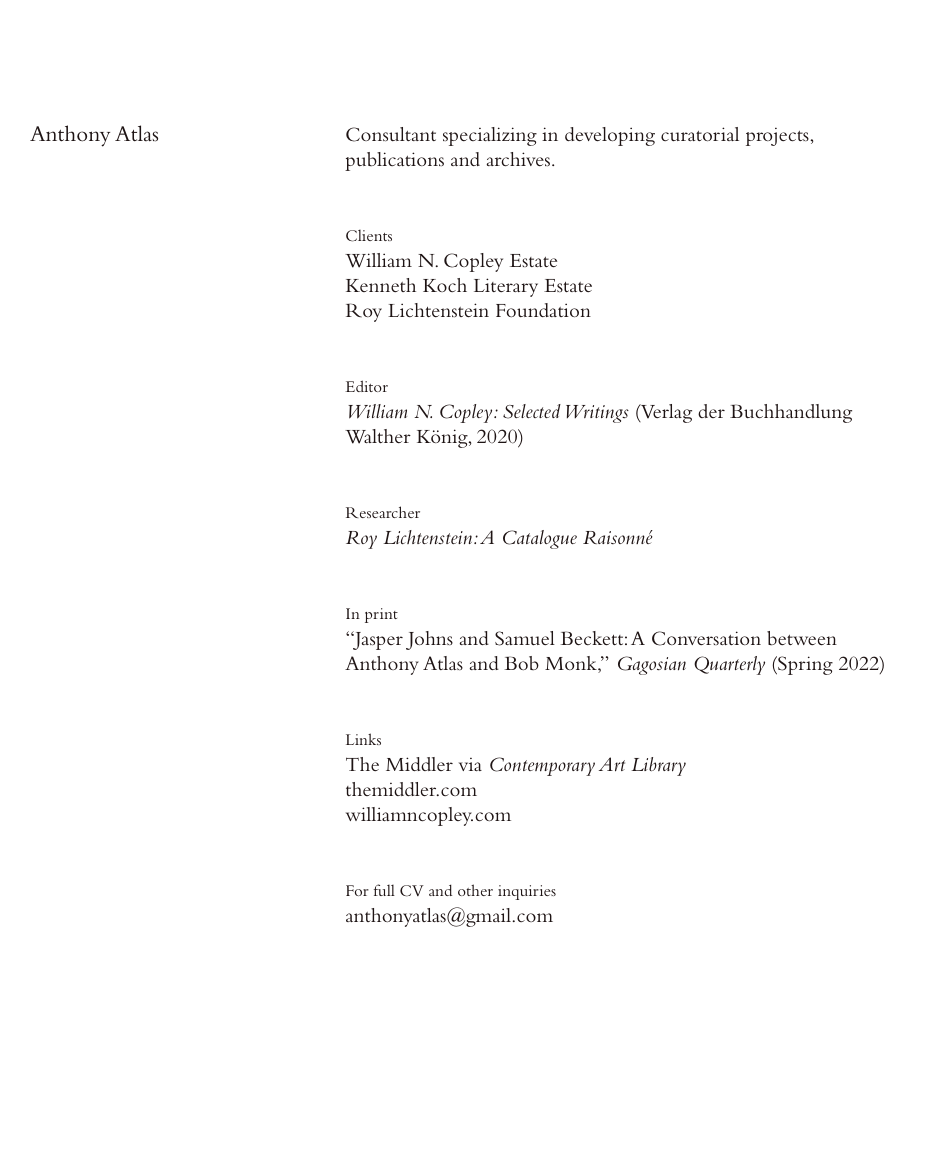
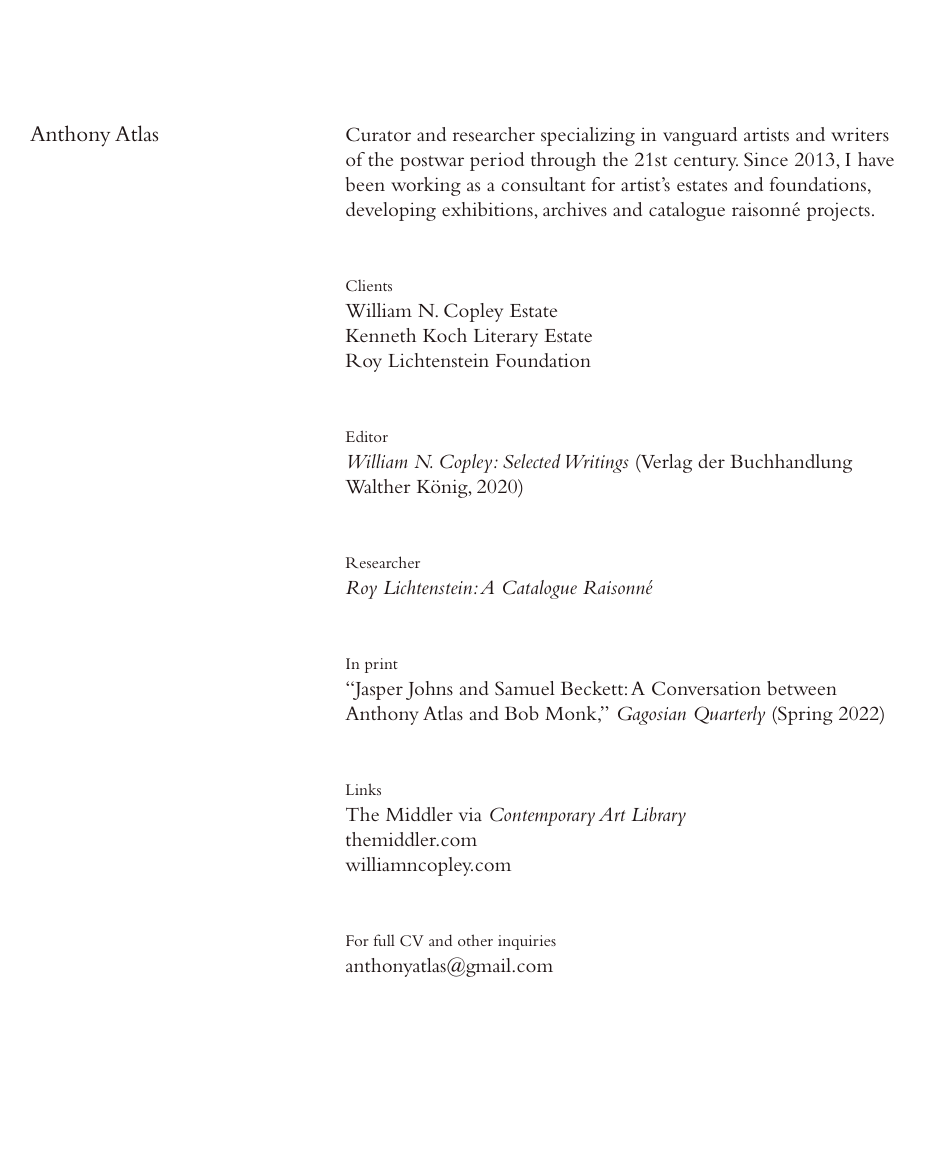
Before and after one commit to atlas-site/atlas-site-live, a Jekyll site: the page built from index.md, in a window 1280 px wide. Shown: the whole page, without its empty margins (95-1020 px from the left). Built offline with Jekyll 4.4.1, drawn with Linux system fonts in a browser that asks for light colours; a script that is not in the unit is left out; before the commit the page ends 1106 px from its top, so only the background shows below that.

Commit message:
Update Settings “general”

```diff
--- a/_data/settings.yml
+++ b/_data/settings.yml
@@ -1,6 +1,10 @@
 site_title: Anthony Atlas
 favicon: ""
-meta_description: Consultant specializing in developing curatorial projects,
-  publications and archives.
-bio: Consultant specializing in developing curatorial projects, publications and
-  archives.
+meta_description: Curator and researcher specializing in vanguard artists and
+  writers of the postwar period through the 21st century. Since 2013, I have
+  been working as a consultant for artist's estates and foundations, developing
+  exhibitions, archives and catalogue raisonné projects.
+bio: Curator and researcher specializing in vanguard artists and writers of the
+  postwar period through the 21st century. Since 2013, I have been working as a
+  consultant for artist's estates and foundations, developing exhibitions,
+  archives and catalogue raisonné projects.
```
